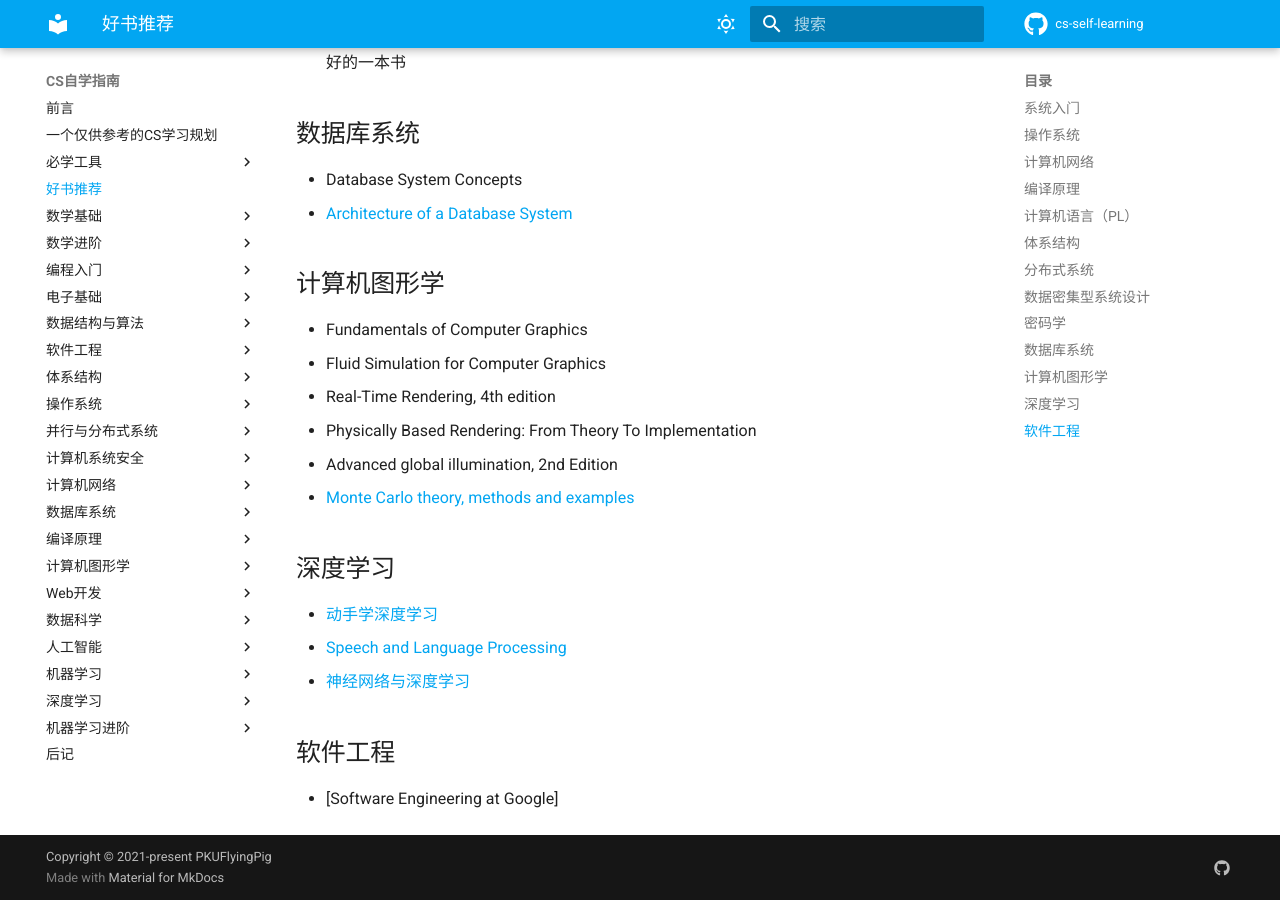
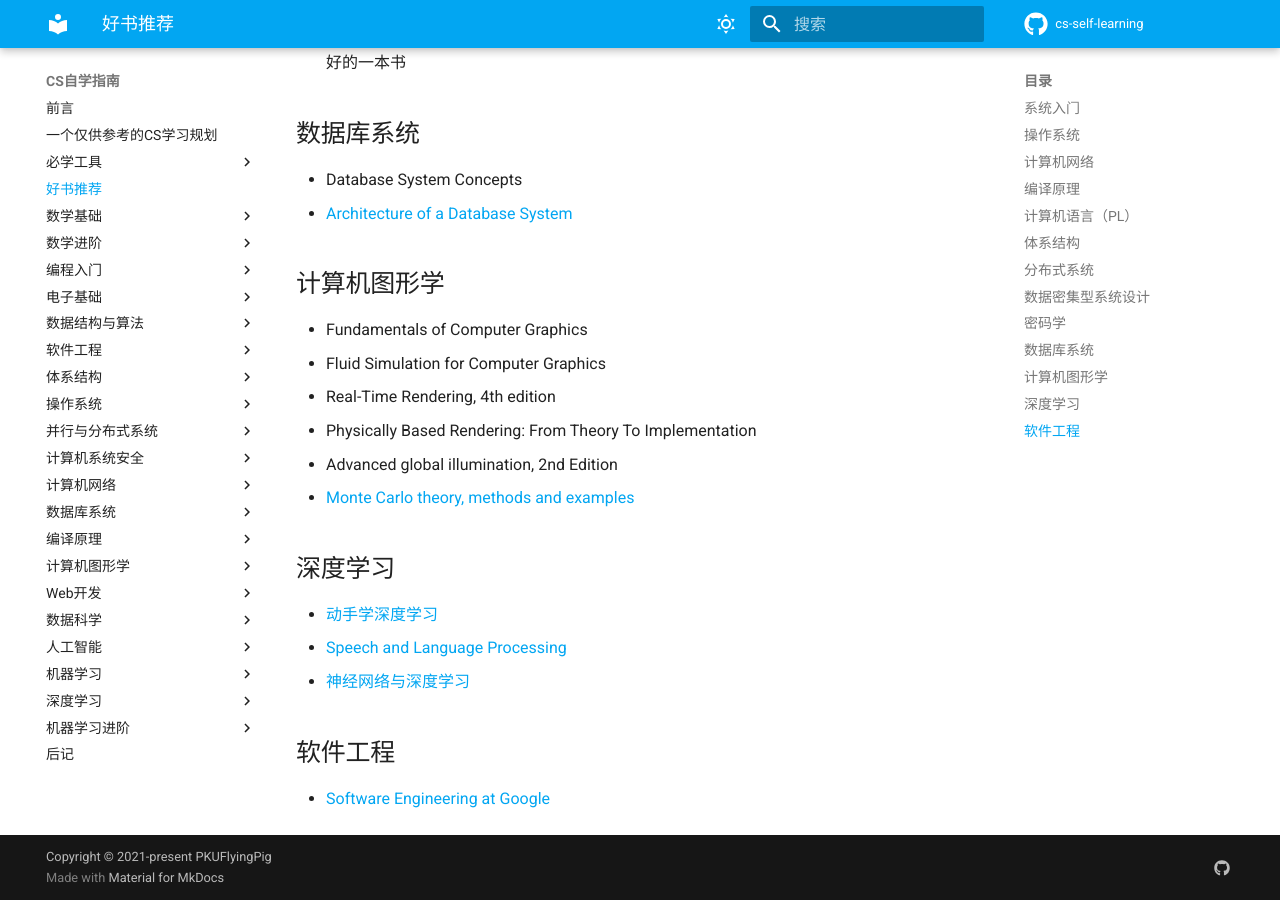
Before and after one commit to PKUFlyingPig/cs-self-learning, an MkDocs documentation site: the page built from docs/好书推荐.md, in a window 1280 px wide and 900 px high, scrolled down 1852 px. Built offline with MkDocs 1.6.1 and Material for MkDocs 9.7.7, drawn with Linux system fonts in a browser that asks for light colours; comment, search, counter and statistics services are not loaded; part of the change alters nothing that is shown.

Commit message:
add book link

```diff
--- a/docs/好书推荐.md
+++ b/docs/好书推荐.md
@@ -53,4 +53,4 @@
 - [Speech and Language Processing](https://web.stanford.edu/~jurafsky/slp3/)
 - [神经网络与深度学习](https://nndl.github.io/)
 ## 软件工程
-- [Software Engineering at Google]
+- [Software Engineering at Google](https://abseil.io/resources/swe_at_google.2.pdf)
```
